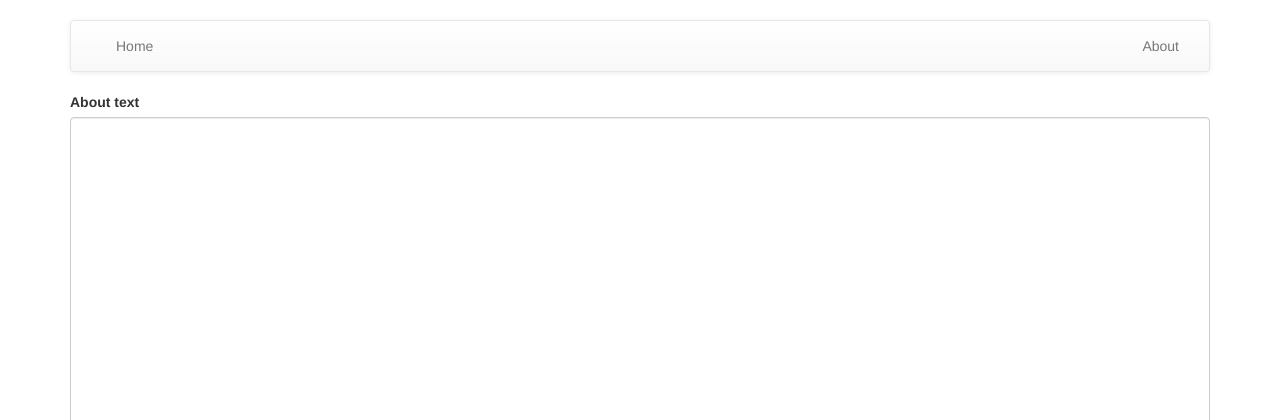
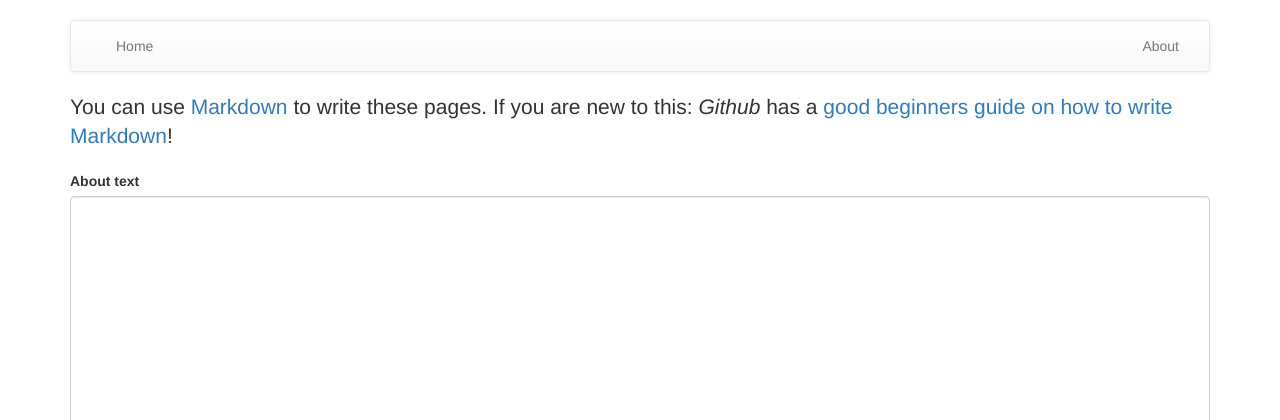
Before and after one commit to gedankenstuecke/oh_data_uploader, a Django app: template project_admin/templates/project_admin/config-homepage-text.html in a window 1280 px wide. Shown: the top 420 px of the page. Run offline with Django 3.2, Linux system fonts and the light colour scheme; the template is opened without the code that fills it, so the values that code supplies are empty; some libraries are stand-ins or nearby versions.

Commit message:
add markdown howto link

```diff
--- a/project_admin/templates/project_admin/config-homepage-text.html
+++ b/project_admin/templates/project_admin/config-homepage-text.html
@@ -2,6 +2,12 @@
 
 {% block content %}
 {% load utilities %}
+<p class="lead">
+  You can use <a href="https://en.wikipedia.org/wiki/Markdown">
+    Markdown</a> to write these pages. If you are new to this:
+  <i>Github</i> has a <a href="https://guides.github.com/features/mastering-markdown/#syntax">
+    good beginners guide on how to write Markdown</a>!
+</p>
 
 <form action="{% url 'project-admin:config-homepage-text' %}" method="post">
   {% csrf_token %}
```
